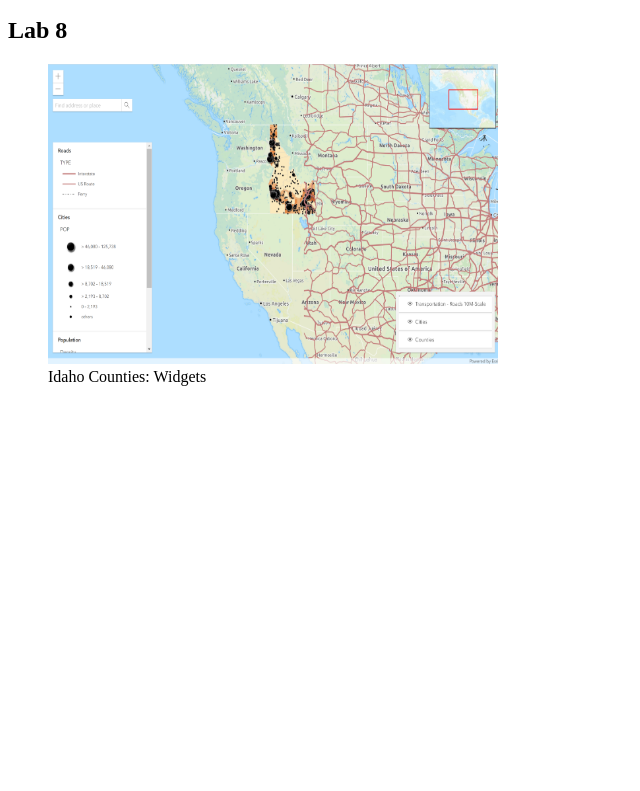
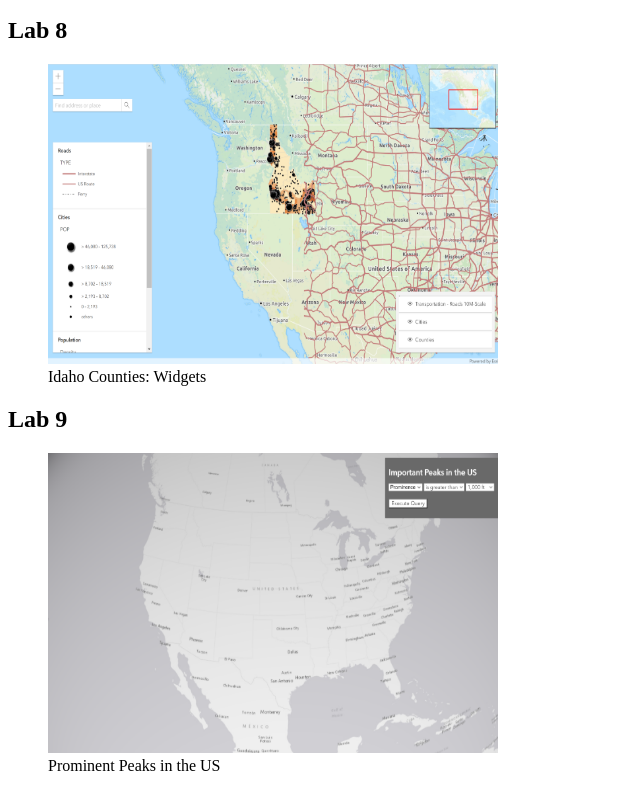
Before and after one commit to ns862815/Labs, a plain HTML site: page docs/index.html in a window 1280 px wide. Shown: the part 3248-4039 px from the top of the page, without its empty margins (0-640 px from the left). Before the commit the page ends 3650 px from the top, so only its background shows below. Drawn offline with Linux system fonts and the light colour scheme.

Commit message:
Add files via upload

```diff
--- a/docs/index.html
+++ b/docs/index.html
@@ -55,5 +55,10 @@
             <figcaption>Idaho Counties: Widgets</figcaption>
         </figure>
 
+    <h2>Lab 9</h2>
+    <figure> <a href="Lesson9UIpart2Query_NoahSkinner.html"> <img src="images/Lesson9UIpart2Query_image.PNG" width = "450" height="300"> </a>
+            <figcaption>Prominent Peaks in the US</figcaption>
+        </figure>
+
 </body>
 </html>
```
